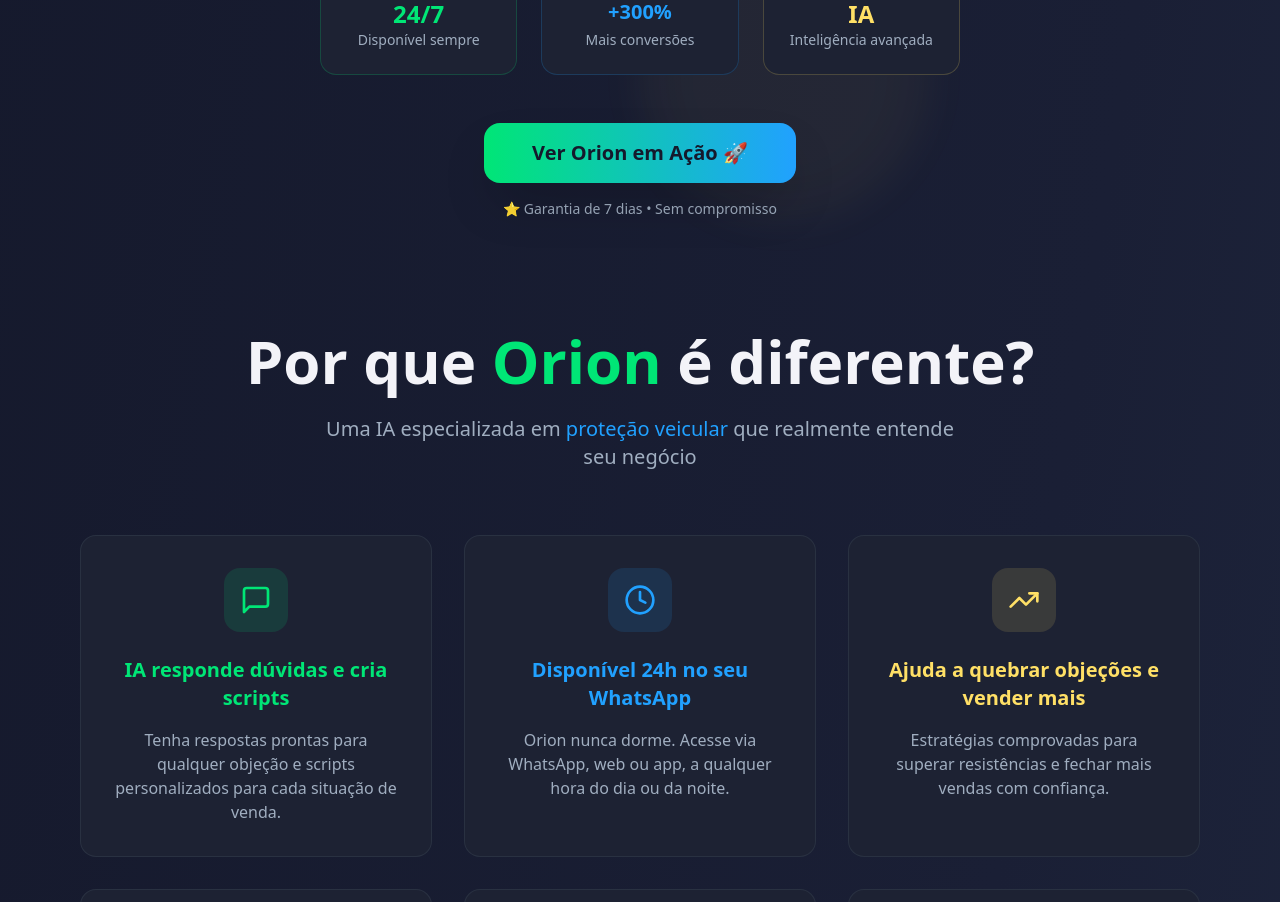
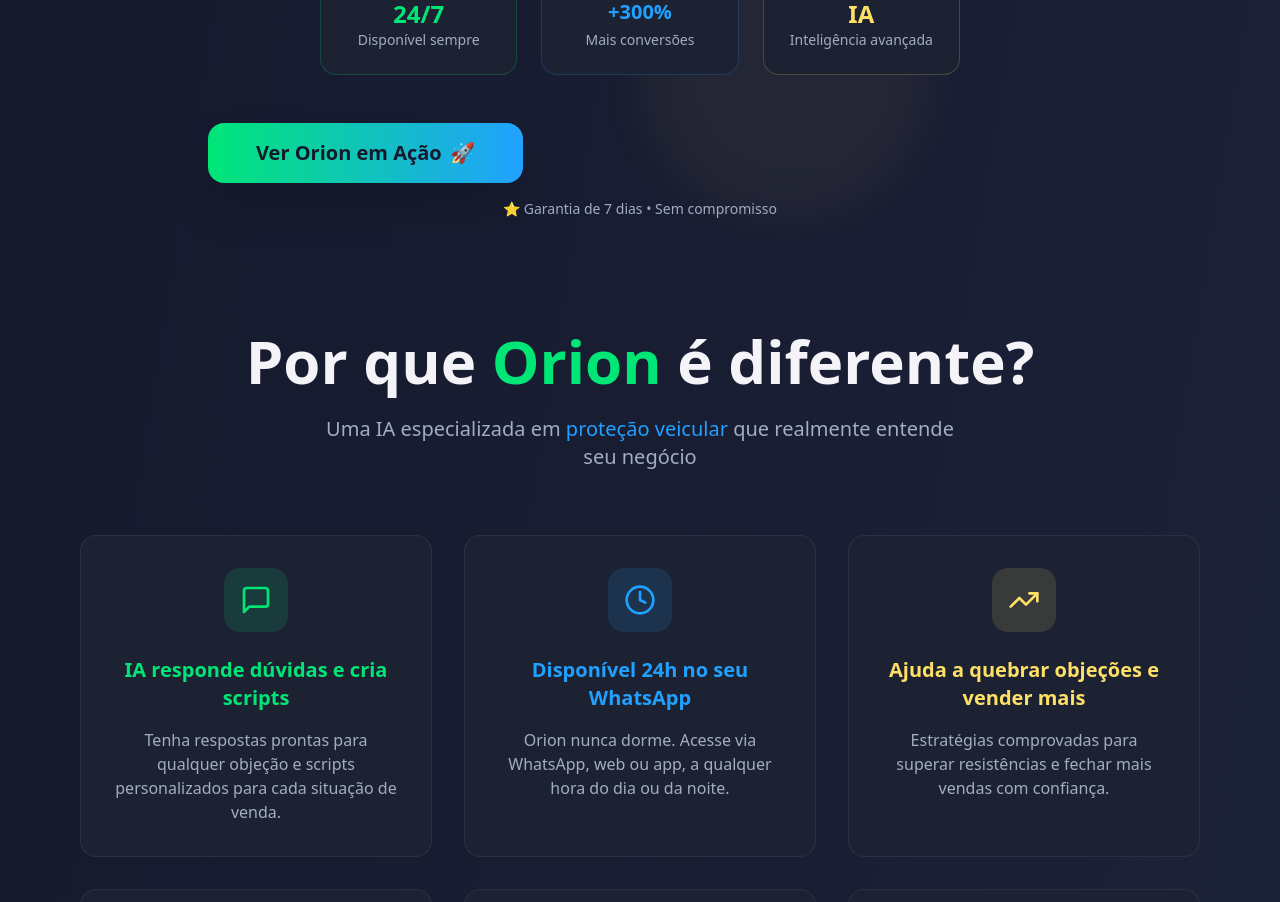
Before and after one commit to spolistoreoficial-max/consultorce, a React (Vite) app: page / in a window 1280 px wide. Shown: the part 880-1782 px from the top of the page. Built offline with nearby package versions, Linux system fonts and the light colour scheme.

Commit message:
Manter texto e foguete na mesma linha

```diff
--- a/src/components/HeroSection.tsx
+++ b/src/components/HeroSection.tsx
@@ -79,9 +79,12 @@ const HeroSection = () => {
         {/* CTA Button */}
         <button
           onClick={scrollToWhatsAppRoll}
-          className="bg-gradient-to-r from-[#00e676] to-[#21a1ff] text-[#15192c] px-16 md:px-12 py-6 md:py-4 rounded-2xl text-xl md:text-xl font-bold shadow-2xl hover:shadow-[#00e676]/25 hover:scale-105 transition-all duration-300 transform hover:-translate-y-1 mx-4"
+          className="bg-gradient-to-r from-[#00e676] to-[#21a1ff] text-[#15192c] px-16 md:px-12 py-6 md:py-4 rounded-2xl text-xl md:text-xl font-bold shadow-2xl hover:shadow-[#00e676]/25 hover:scale-105 transition-all duration-300 transform hover:-translate-y-1 mx-4 flex items-center justify-center whitespace-nowrap"
         >
-          Ver Orion em Ação 🚀
+          <span className="flex items-center space-x-2">
+            <span>Ver Orion em Ação</span>
+            <span>🚀</span>
+          </span>
         </button>
 
         <p className="text-sm text-[#a0aec0] mt-4 px-4">
```
